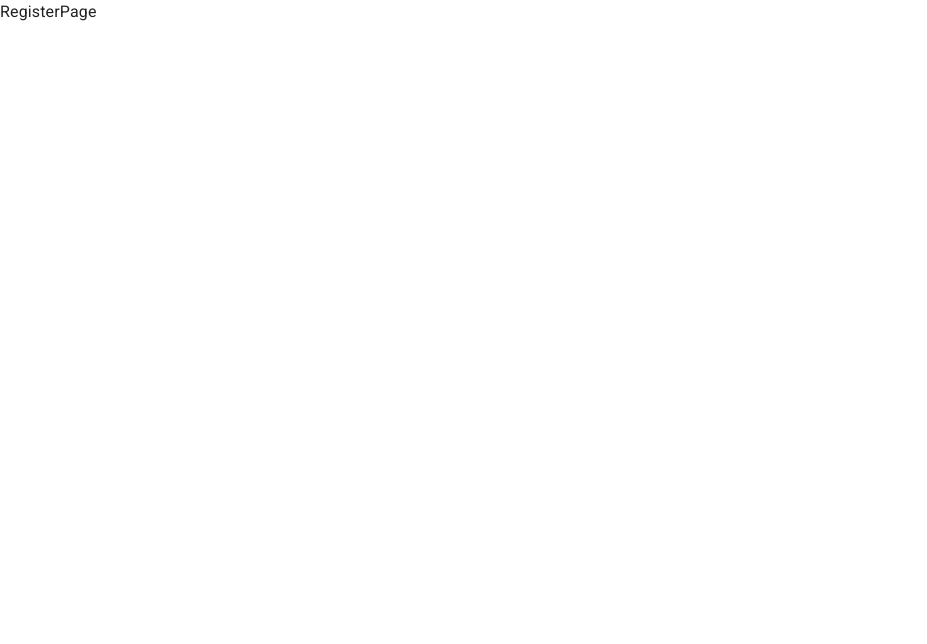
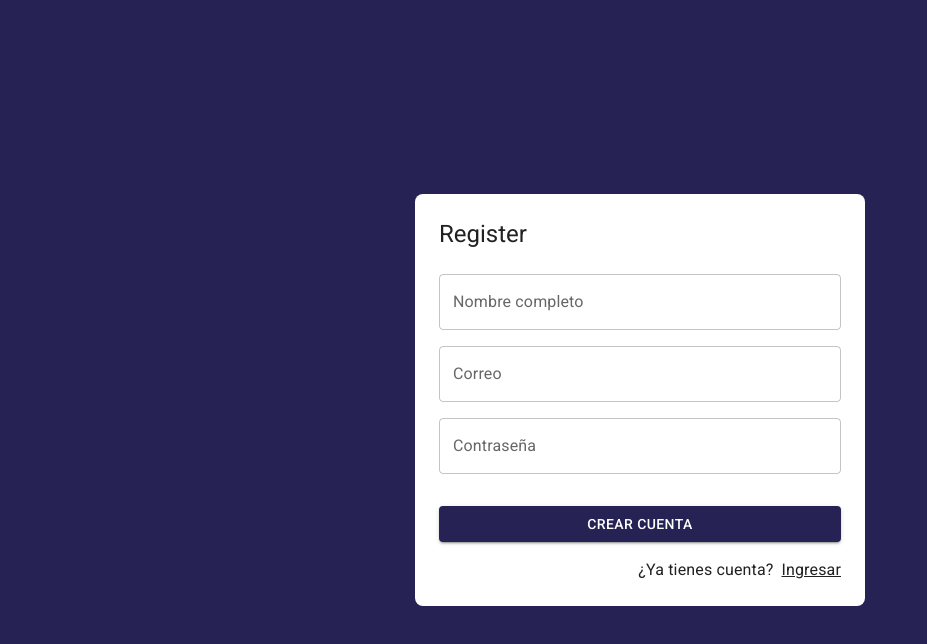
Before and after one commit to Marenco81/journal-app, a React (Vite) app: page /auth/register in a window 1280 px wide. Shown: the top 644 px of the page, without its empty margins (0-927 px from the left). Built offline with nearby package versions, Linux system fonts and the light colour scheme.

Commit message:
RegisterPage - Diseño

```diff
--- a/src/auth/pages/LoginPage.jsx
+++ b/src/auth/pages/LoginPage.jsx
@@ -45,6 +45,7 @@
               </Grid>
             </Grid>
             <Grid container direction='row' justifyContent='end'>
+              <Typography sx={{mr:1, mt:2}}>¿No tienes una cuenta?</Typography>
               <Link component={RouterLink} color="inherit" to="/auth/register" sx={{mt:2}}>
                 Crear una cuenta
               </Link>
--- a/src/auth/pages/RegisterPage.jsx
+++ b/src/auth/pages/RegisterPage.jsx
@@ -1,9 +1,68 @@
+import {Link as RouterLink } from "react-router-dom"
+import { Button, Grid, Link, TextField, Typography} from "@mui/material"
+import { AuthLayout } from "../layout/AuthLayout"
 
 
 export const RegisterPage = () => {
   return (
-    <div>
-        RegisterPage
-    </div>
+    <AuthLayout title="Register">
+
+        <form action="">
+
+          <Grid container>
+
+            <Grid item xs={12} sx={{mt:2}}>
+              <TextField
+                label="Nombre completo"
+                type="text"
+                placeholder="Nombre completo"
+                fullWidth
+              >
+              </TextField>
+            </Grid>
+
+            <Grid item xs={12} sx={{mt:2}}>
+              <TextField
+                label="Correo"
+                type="email"
+                placeholder="example@gmail.com"
+                fullWidth
+              >
+              </TextField>
+            </Grid>
+
+            <Grid item xs={12} sx={{mt:2}}>
+              <TextField
+                label="Contraseña"
+                type="password"
+                placeholder="Contraseña"
+                fullWidth
+              >
+              </TextField>
+            </Grid>
+
+            <Grid container spacing={2} sx={{mt:2}}>
+              <Grid item xs={12}>
+                <Button variant="contained" fullWidth>
+                  Crear cuenta
+                </Button>
+              </Grid>
+
+            </Grid>
+            <Grid container direction='row' justifyContent='end'>
+              <Typography sx={{mr:1, mt:2}}>¿Ya tienes cuenta?</Typography>
+              <Link component={RouterLink} color="inherit" to="/auth/login" sx={{mt:2}}>
+                Ingresar
+              </Link>
+
+            </Grid>
+
+          </Grid>
+
+        </form>
+
+    </AuthLayout>
+
+
   )
 }
```
